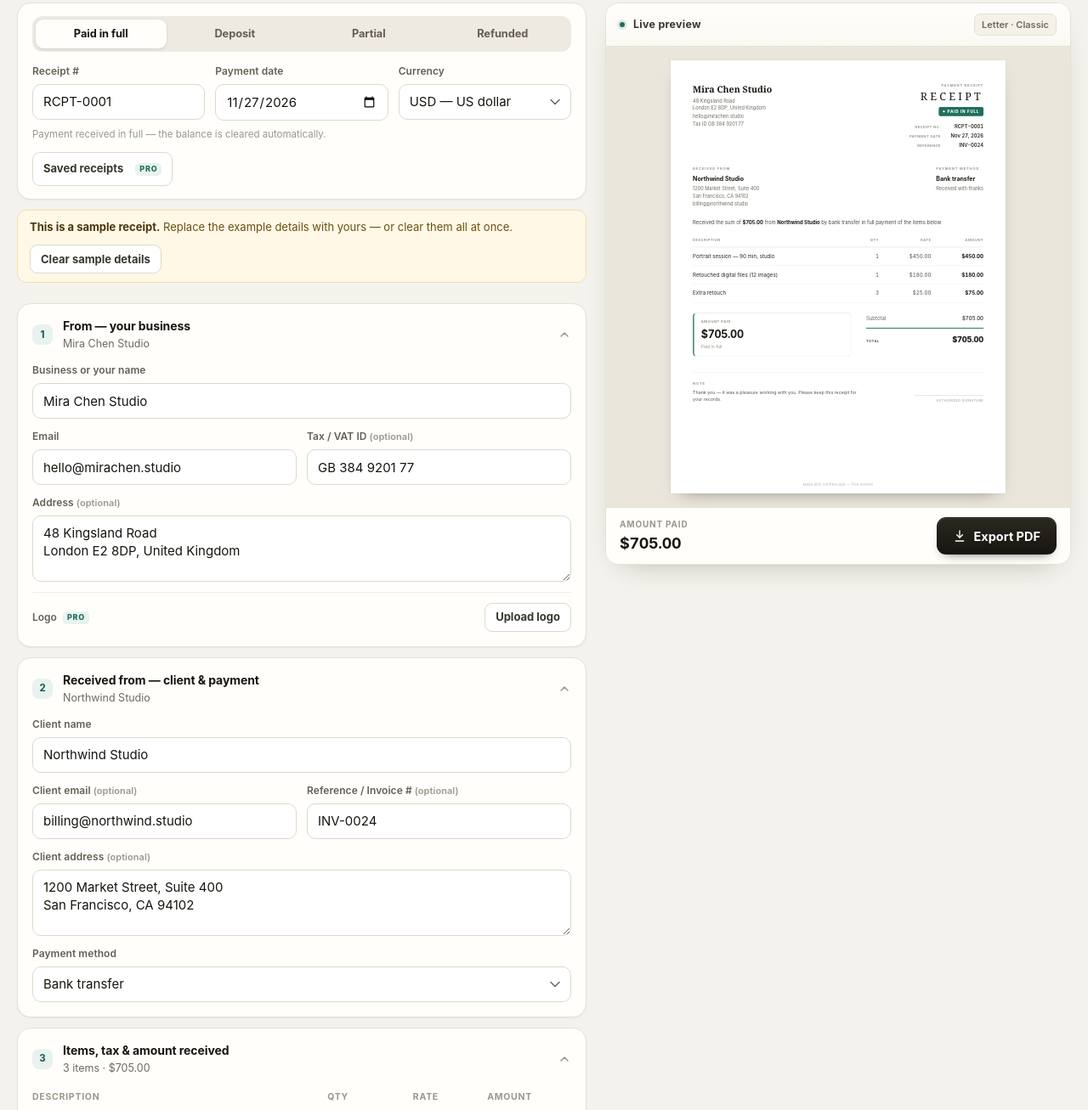
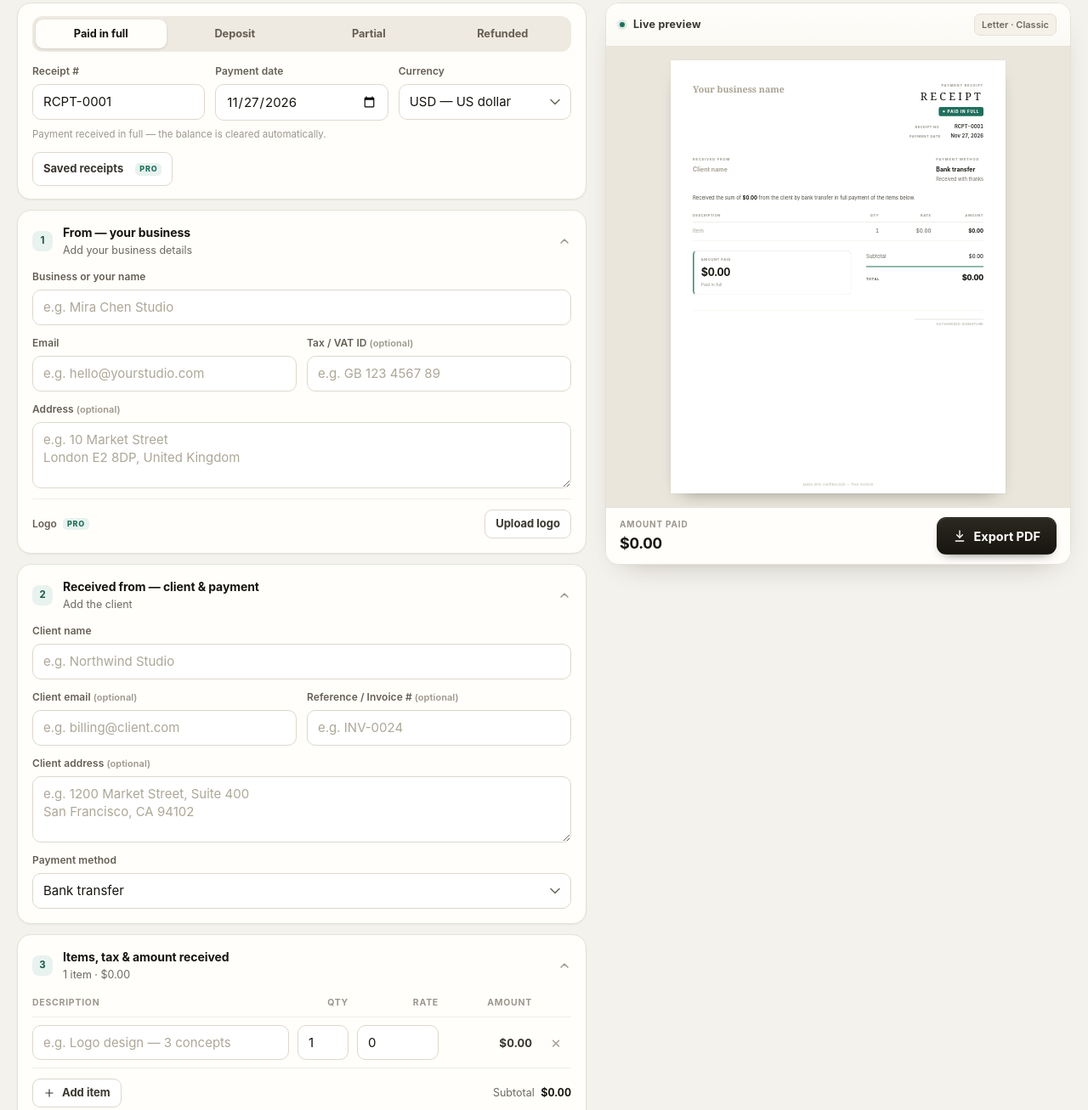
Before and after one commit to seohn0228-jpg/swiftreceipt, a plain HTML site: page index.html in a window 1280 px wide. Shown: the part 292-1599 px from the top of the page at 85% size. Drawn offline with Linux system fonts and the light colour scheme.

Commit message:
Start with empty fields instead of a pre-filled example
- New visitors see blank fields with grey 'e.g.' hints; the preview shows
  faded placeholders until they type
- Default currency guessed from the browser language
- Drafts saved by older builds have the old example removed on load;
  export still refuses leftover example details
- Sample notice bar removed

Co-Authored-By: Claude Opus 5.5 <noreply@anthropic.com>
Claude-Session: https://claude.ai/code/session_01SW3fUpPeq3ZY1asCUBoMj7

```diff
--- a/index.html
+++ b/index.html
@@ -191,10 +191,6 @@ select{
 input[type=date]{min-height:42px}
 .hint{font-size:11px;color:var(--faint);line-height:1.35}
 .hint.is-warn{color:var(--danger)}
-.sample-bar{display:flex;align-items:center;justify-content:space-between;gap:12px;flex-wrap:wrap;
-  background:#fff8e6;border:1px solid #f1dfae;border-radius:var(--radius-sm);padding:10px 14px;margin-bottom:12px;
-  font-size:13px;color:#6b4f12;line-height:1.4}
-.sample-bar b{color:#4a360c}
 .tb-actions{display:flex;gap:8px;flex-wrap:wrap;margin-top:12px}
 .tb-actions .btn{min-height:40px}
 .tb-actions .pro-tag{margin-left:6px}
@@ -807,10 +803,6 @@ body.is-modal .toast.show{transform:translate(-50%,0)}
       </div>
 
       <div class="editor">
-        <div class="sample-bar" id="sampleBar" hidden>
-          <span><b>This is a sample receipt.</b> Replace the example details with yours — or clear them all at once.</span>
-          <button type="button" class="btn btn-ghost btn-sm" id="clearSample">Clear sample details</button>
-        </div>
 
         <!-- ── business ──────────────────────────────────────── -->
         <section class="card acc open" id="sec-biz">
@@ -823,19 +815,19 @@ body.is-modal .toast.show{transform:translate(-50%,0)}
             <div class="grid2">
               <div class="field span2">
                 <label for="bizName">Business or your name</label>
-                <input type="text" id="bizName" data-bind="profile.name" placeholder="Mira Chen Studio" autocomplete="organization">
+                <input type="text" id="bizName" data-bind="profile.name" placeholder="e.g. Mira Chen Studio" autocomplete="organization">
               </div>
               <div class="field">
                 <label for="bizEmail">Email</label>
-                <input type="email" id="bizEmail" data-bind="profile.email" placeholder="hello@yourstudio.com" autocomplete="email">
+                <input type="email" id="bizEmail" data-bind="profile.email" placeholder="e.g. hello@yourstudio.com" autocomplete="email">
               </div>
               <div class="field">
                 <label for="bizTax">Tax / VAT ID <span class="hint">(optional)</span></label>
-                <input type="text" id="bizTax" data-bind="profile.taxId" placeholder="GB 384 9201 77">
+                <input type="text" id="bizTax" data-bind="profile.taxId" placeholder="e.g. GB 123 4567 89">
               </div>
               <div class="field span2">
                 <label for="bizAddress">Address <span class="hint">(optional)</span></label>
-                <textarea id="bizAddress" data-bind="profile.address" rows="2" placeholder="48 Kingsland Road&#10;London E2 8DP, United Kingdom"></textarea>
+                <textarea id="bizAddress" data-bind="profile.address" rows="2" placeholder="e.g. 10 Market Street&#10;London E2 8DP, United Kingdom"></textarea>
               </div>
             </div>
             <div class="upload-row">
@@ -861,19 +853,19 @@ body.is-modal .toast.show{transform:translate(-50%,0)}
             <div class="grid2">
               <div class="field span2">
                 <label for="clientName">Client name</label>
-                <input type="text" id="clientName" data-bind="doc.clientName" placeholder="Northwind Studio" autocomplete="off">
+                <input type="text" id="clientName" data-bind="doc.clientName" placeholder="e.g. Northwind Studio" autocomplete="off">
               </div>
               <div class="field">
                 <label for="clientEmail">Client email <span class="hint">(optional)</span></label>
-                <input type="email" id="clientEmail" data-bind="doc.clientEmail" placeholder="billing@northwind.studio">
+                <input type="email" id="clientEmail" data-bind="doc.clientEmail" placeholder="e.g. billing@client.com">
               </div>
               <div class="field">
                 <label for="reference">Reference / Invoice # <span class="hint">(optional)</span></label>
-                <input type="text" id="reference" data-bind="doc.reference" placeholder="INV-0024">
+                <input type="text" id="reference" data-bind="doc.reference" placeholder="e.g. INV-0024">
               </div>
               <div class="field span2">
                 <label for="clientAddress">Client address <span class="hint">(optional)</span></label>
-                <textarea id="clientAddress" data-bind="doc.clientAddress" rows="2" placeholder="1200 Market Street, Suite 400&#10;San Francisco, CA 94102"></textarea>
+                <textarea id="clientAddress" data-bind="doc.clientAddress" rows="2" placeholder="e.g. 1200 Market Street, Suite 400&#10;San Francisco, CA 94102"></textarea>
               </div>
               <div class="field span2">
                 <label for="method">Payment method</label>
@@ -1003,7 +995,7 @@ body.is-modal .toast.show{transform:translate(-50%,0)}
           <div class="acc-body" id="body-notes">
             <div class="field">
               <label for="notes">Note / thank-you <span class="hint">(optional)</span></label>
-              <textarea id="notes" data-bind="doc.notes" rows="3" placeholder="Thank you — it was a pleasure working with you."></textarea>
+              <textarea id="notes" data-bind="doc.notes" rows="3" placeholder="e.g. Thank you — it was a pleasure working with you."></textarea>
             </div>
             <div class="field" style="margin-top:14px">
               <label>Authorized signature <span class="pro-tag">PRO</span></label>
@@ -1016,7 +1008,7 @@ body.is-modal .toast.show{transform:translate(-50%,0)}
             <div id="signTypedWrap" hidden style="margin-top:12px">
               <div class="field">
                 <label for="signName">Name to sign</label>
-                <input type="text" id="signName" data-bind="profile.signName" placeholder="Mira Chen" autocomplete="off">
+                <input type="text" id="signName" data-bind="profile.signName" placeholder="e.g. Mira Chen" autocomplete="off">
               </div>
               <div class="sig-preview" id="sigPreview">Mira Chen</div>
             </div>
@@ -1281,7 +1273,8 @@ body.is-modal .toast.show{transform:translate(-50%,0)}
   }
 
   /* ───────────── state ───────────── */
-  function sampleProfile() {
+  /* Old builds started with this example filled in. Kept only to find and remove it from saved drafts. */
+  function legacyProfile() {
     return {
       name: 'Mira Chen Studio',
       email: 'hello@mirachen.studio',
@@ -1290,19 +1283,11 @@ body.is-modal .toast.show{transform:translate(-50%,0)}
       logo: '',
       signMode: 'none',
       signName: 'Mira Chen',
-      signImage: '',
-      fmt: guessFmt(),
-      paper: guessPaper()
+      signImage: ''
     };
   }
-  function sampleDoc() {
+  function legacyDoc() {
     return {
-      status: 'paid',
-      number: 'RCPT-0001',
-      date: isoToday(),
-      currency: 'USD',
-      method: 'Bank transfer',
-      methodOther: '',
       reference: 'INV-0024',
       clientName: 'Northwind Studio',
       clientEmail: 'billing@northwind.studio',
@@ -1316,8 +1301,42 @@ body.is-modal .toast.show{transform:translate(-50%,0)}
       discountValue: 0,
       taxLabel: 'Tax',
       taxRate: 0,
-      paid: 705,
-      notes: 'Thank you — it was a pleasure working with you. Please keep this receipt for your records.',
+      notes: 'Thank you — it was a pleasure working with you. Please keep this receipt for your records.'
+    };
+  }
+  /* a new visitor starts with empty fields; grey hints inside each field show what goes there */
+  function guessCurrency() {
+    const l = (navigator.language || 'en-US').toLowerCase();
+    if (l === 'en-gb') return 'GBP';
+    if (l === 'en-ca' || l === 'fr-ca') return 'CAD';
+    if (l === 'en-au') return 'AUD';
+    if (/^ko/.test(l)) return 'KRW';
+    if (/^ja/.test(l)) return 'JPY';
+    if (/^(de|fr|es|it|nl|pt-pt|fi|el|sk|sl|et|lv|lt|ga|mt)/.test(l)) return 'EUR';
+    return 'USD';
+  }
+  function sampleProfile() {
+    return { name: '', email: '', address: '', taxId: '', logo: '', signMode: 'none', signName: '', signImage: '', fmt: guessFmt(), paper: guessPaper() };
+  }
+  function sampleDoc() {
+    return {
+      status: 'paid',
+      number: 'RCPT-0001',
+      date: isoToday(),
+      currency: guessCurrency(),
+      method: 'Bank transfer',
+      methodOther: '',
+      reference: '',
+      clientName: '',
+      clientEmail: '',
+      clientAddress: '',
+      items: [{ desc: '', qty: 1, rate: 0 }],
+      discountType: 'percent',
+      discountValue: 0,
+      taxLabel: 'Tax',
+      taxRate: 0,
+      paid: 0,
+      notes: '',
       template: 'classic',
       accent: '#1f6f5c'
     };
@@ -1457,7 +1476,7 @@ body.is-modal .toast.show{transform:translate(-50%,0)}
     const box = $('#items');
     box.innerHTML = docState.items.map((it, i) => (
       '<div class="item-row" data-row="' + i + '">' +
-        '<div class="it-desc"><input type="text" data-i="' + i + '" data-f="desc" value="' + esc(it.desc) + '" placeholder="Service or product" aria-label="Description ' + (i + 1) + '"></div>' +
+        '<div class="it-desc"><input type="text" data-i="' + i + '" data-f="desc" value="' + esc(it.desc) + '" placeholder="e.g. Logo design — 3 concepts" aria-label="Description ' + (i + 1) + '"></div>' +
         '<div class="it-qty"><label>Qty</label><input type="text" inputmode="decimal" data-i="' + i + '" data-f="qty" value="' + esc(trimNum(it.qty)) + '" aria-label="Quantity ' + (i + 1) + '"></div>' +
         '<div class="it-rate"><label>Rate</label><input type="text" inputmode="decimal" data-i="' + i + '" data-f="rate" value="' + esc(trimNum(it.rate)) + '" aria-label="Rate ' + (i + 1) + '"></div>' +
         '<div class="it-amt"><span class="it-lbl">Amount</span><span class="it-amt-val">' + money(rc(pos(it.qty) * rc(pos(it.rate)))) + '</span></div>' +
@@ -1506,7 +1525,6 @@ body.is-modal .toast.show{transform:translate(-50%,0)}
     $('#sumClient').textContent = clean(docState.clientName) || 'Add the client';
     $('#sumItems').textContent = docState.items.length + (docState.items.length === 1 ? ' item · ' : ' items · ') + money(c.total);
     $('#sumNotes').textContent = (clean(docState.notes) ? 'Thank-you note added' : 'No note') + ' · ' + (profile.signMode === 'none' ? 'No signature' : 'Signature on');
-    updateSampleBar();
   }
 
   /* design */
@@ -1631,7 +1649,7 @@ body.is-modal .toast.show{transform:translate(-50%,0)}
   /* ───────────── sample data ───────────── */
   /* example details that must never reach a real receipt by accident */
   function sampleLeft() {
-    const sp = sampleProfile(), sd = sampleDoc();
+    const sp = legacyProfile(), sd = legacyDoc();
     const left = [];
     const same = (a, b) => clean(a) !== '' && clean(a) === clean(b);
     if (same(profile.name, sp.name)) left.push(['business name', '[data-bind="profile.name"]']);
@@ -1648,20 +1666,17 @@ body.is-modal .toast.show{transform:translate(-50%,0)}
     if (profile.signMode === 'typed' && same(profile.signName, sp.signName)) left.push(['signature name', '[data-bind="profile.signName"]']);
     return left;
   }
-  function updateSampleBar() {
-    const bar = $('#sampleBar');
-    if (bar) bar.hidden = sampleLeft().length === 0;
-  }
-  function clearSample() {
-    const sp = sampleProfile(), sd = sampleDoc();
+  function clearSample(silent) {
+    const sp = legacyProfile(), sd = legacyDoc();
     ['name', 'email', 'taxId', 'address'].forEach(k => { if (clean(profile[k]) === clean(sp[k])) profile[k] = ''; });
     if (clean(profile.signName) === clean(sp.signName)) profile.signName = '';
-    ['clientName', 'clientEmail', 'clientAddress', 'reference'].forEach(k => { if (clean(docState[k]) === clean(sd[k])) docState[k] = ''; });
+    ['clientName', 'clientEmail', 'clientAddress', 'reference', 'notes'].forEach(k => { if (clean(docState[k]) === clean(sd[k])) docState[k] = ''; });
     const sampleDescs = sd.items.map(it => it.desc);
     docState.items = docState.items.filter(it => sampleDescs.indexOf(clean(it.desc)) === -1);
     if (!docState.items.length) docState.items = [{ desc: '', qty: 1, rate: 0 }];
     if (docState.status !== 'paid') docState.paid = 0;
     syncEditor(); renderSheet(); persist();
+    if (silent) return;
     toast('Sample details cleared — add your own.');
     focusField('[data-bind="profile.name"]');
   }
@@ -1678,7 +1693,7 @@ body.is-modal .toast.show{transform:translate(-50%,0)}
   /* returns [message, element to focus] for the first thing that would print a wrong or empty receipt */
   function exportProblem() {
     const left = sampleLeft();
-    if (left.length) return ['Sample details are still on the receipt (' + left.map(x => x[0]).join(', ') + '). Replace them or use “Clear sample details”.', left[0][1]];
+    if (left.length) return ['Example details are still on the receipt (' + left.map(x => x[0]).join(', ') + '). Replace them with yours first.', left[0][1]];
     const c = calc();
     if (!clean(profile.name)) return ['Add your business name first.', '[data-bind="profile.name"]'];
     if (!clean(docState.clientName)) return ['Add who paid you (client name) first.', '[data-bind="doc.clientName"]'];
@@ -2303,7 +2318,7 @@ body.is-modal .toast.show{transform:translate(-50%,0)}
     d.discountValue = pos(inv.discountValue);
     d.taxLabel = clean(inv.taxLabel) || 'Tax';
     d.taxRate = pos(inv.taxRate);
-    d.notes = clean(prev.notes) === clean(sampleDoc().notes) || !clean(prev.notes) ? 'Thank you for your payment.' : prev.notes;
+    d.notes = clean(prev.notes) === clean(legacyDoc().notes) || !clean(prev.notes) ? 'Thank you for your payment.' : prev.notes;
     d.template = prev.template; d.accent = prev.accent;
     useDoc(d);
     d.paid = calc().total;
@@ -2489,7 +2504,6 @@ body.is-modal .toast.show{transform:translate(-50%,0)}
 
     /* pro */
     $('#unlockBtn').addEventListener('click', () => openPro('upgrade'));
-    $('#clearSample').addEventListener('click', clearSample);
     $('#histBtn').addEventListener('click', openHistory);
     $('#importBtn').addEventListener('click', openImport);
     $('#histSaveBtn').addEventListener('click', () => saveCurrent(false));
@@ -2570,6 +2584,7 @@ body.is-modal .toast.show{transform:translate(-50%,0)}
     fit();
     setTimeout(fit, 120);
     setTimeout(fit, 600);
+    if (sampleLeft().length) clearSample(true);   /* drafts saved by older builds still hold the example */
     initLicense();
   }
 
```
Also changed, not shown: 1 other file.
